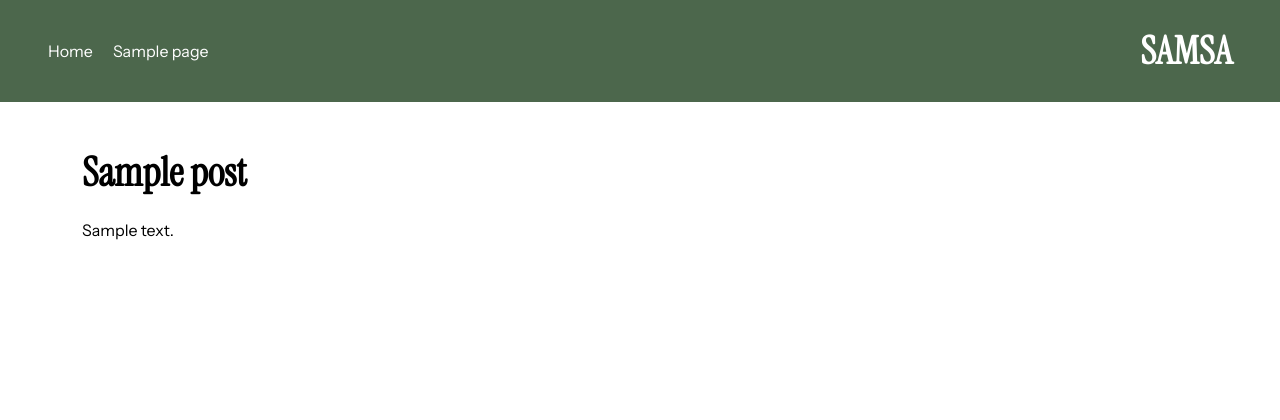
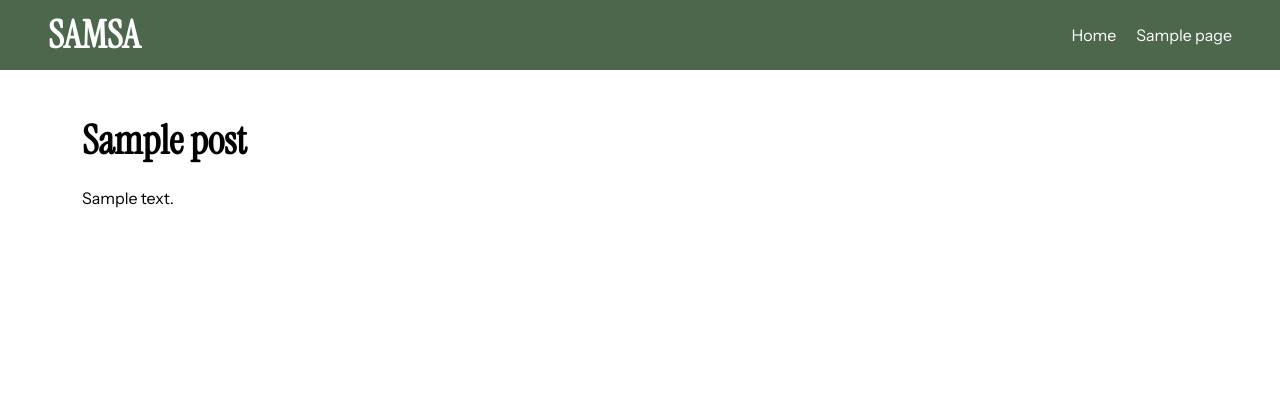
Before and after one commit to elenapaulitsch/projecttheme, a WordPress theme: the page made by page.php in a window 1280 px wide. Shown: the top 420 px of the page. Run offline with PHP 8.4 and a stand-in for WordPress, Linux system fonts and the light colour scheme; the site name, menu and one post (Sample post) are stand-ins, and other content is empty.

Commit message:
header done

```diff
--- a/assets/css/header.css
+++ b/assets/css/header.css
@@ -12,21 +12,17 @@ header {
   z-index: 1000;
   top: 0;
   left: 0;
-  padding: 1rem;
-}
-
-.site-branding {
-  order: 2;
+  padding: 0.5rem 1rem;
 }
 
 .main-navigation {
-  order: 1;
+  margin-left: auto;
 }
 
 @media (min-width: 767px) {
   header {
     position: relative;
-  padding: 2rem 3rem;
+  padding: 1rem 3rem;
   }
 }
 
--- a/assets/css/menu.css
+++ b/assets/css/menu.css
@@ -63,7 +63,7 @@
     width: 50px;
     position: absolute;
     top: 0.5rem;
-    left: 0.5rem;
+    right: 0.5rem;
     z-index: 100;
   }
 
```
